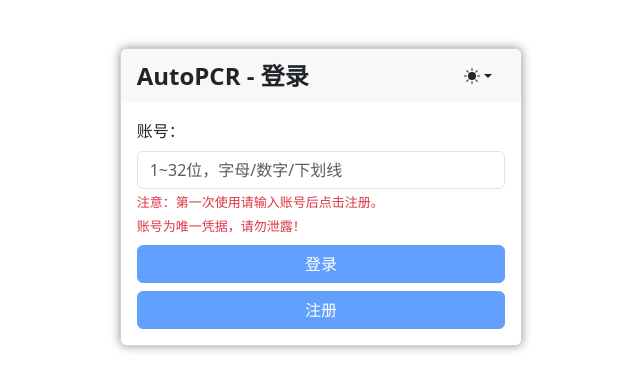
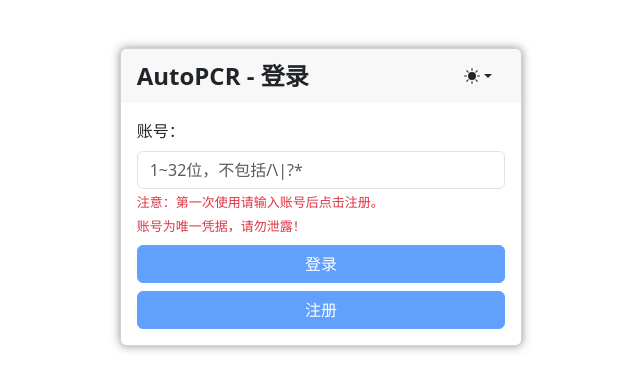
Before and after one commit to cc004/autopcr, a Python web app: template autopcr/http_server/templates/index.html in a window 1280 px wide. Shown: the top 391 px of the page, without its empty margins (319-959 px from the left). Run offline with Jinja, Linux system fonts and the light colour scheme; the template is opened without the code that fills it, so the values that code supplies are empty; some libraries are stand-ins or nearby versions.

Commit message:
Unify the regular expression of front and back end

```diff
--- a/autopcr/http_server/assets/js/index.js
+++ b/autopcr/http_server/assets/js/index.js
@@ -1,5 +1,5 @@
 function check_input(e) {
-    e.value=e.value.replace(/[^a-zA-Z0-9_]/g, '')
+    e.value=e.value.replace(/[\\\|?*/]/g, '')
     let btnLogin = document.getElementById("btn-login");
     let btnReg = document.getElementById("btn-register");
     if (e.value === "") {
--- a/autopcr/http_server/templates/index.html
+++ b/autopcr/http_server/templates/index.html
@@ -92,7 +92,7 @@
                     </div>
                     <div id="card-index" class="card-body">
                         <form><label class="form-label">账号：</label>
-                            <input id="account" class="form-control" type="text" placeholder="1~32位，字母/数字/下划线" oninput="check_input(this)" maxlength="32" />
+                            <input id="account" class="form-control" type="text" placeholder="1~32位，不包括/\|?*" oninput="check_input(this)" maxlength="32" />
                             <small class="text-danger" style="font-size: 13px;">注意：第一次使用请输入账号后点击注册。<br>账号为唯一凭据，请勿泄露！</small>
                             <button id="btn-login" class="btn btn-primary w-100 my-2" type="button" disabled="disabled" onclick="login()">登录</button>
                             <button id="btn-register" class="btn btn-primary w-100" type="button" disabled="disabled" onclick="register()">注册</button>
```
